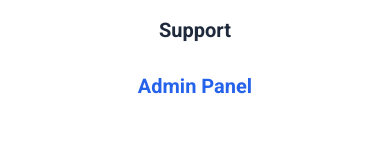
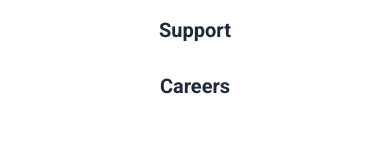
Before and after one commit to amal-chd/franchise, a Next.js app: page /about in a window 390 px wide. Both pictures are taken after a click on the button "Toggle menu". Shown: the part 258-418 px from the top of the page. Built offline with nearby package versions, Linux system fonts and the light colour scheme; no server answers; a web font is replaced by a local one.

Commit message:
Update Header.tsx

```diff
--- a/src/components/Header.tsx
+++ b/src/components/Header.tsx
@@ -60,7 +60,7 @@
                     <Link href="/about" className="mobile-nav-link">About</Link>
                     <Link href="/#benefits" className="mobile-nav-link">Benefits</Link>
                     <Link href="/support" className="mobile-nav-link">Support</Link>
-                    <Link href="/admin" className="mobile-nav-link text-primary">Admin Panel</Link>
+                    <Link href="/careers" className="mobile-nav-link">Careers</Link>
                 </div>
             </div>
         </header>
```
